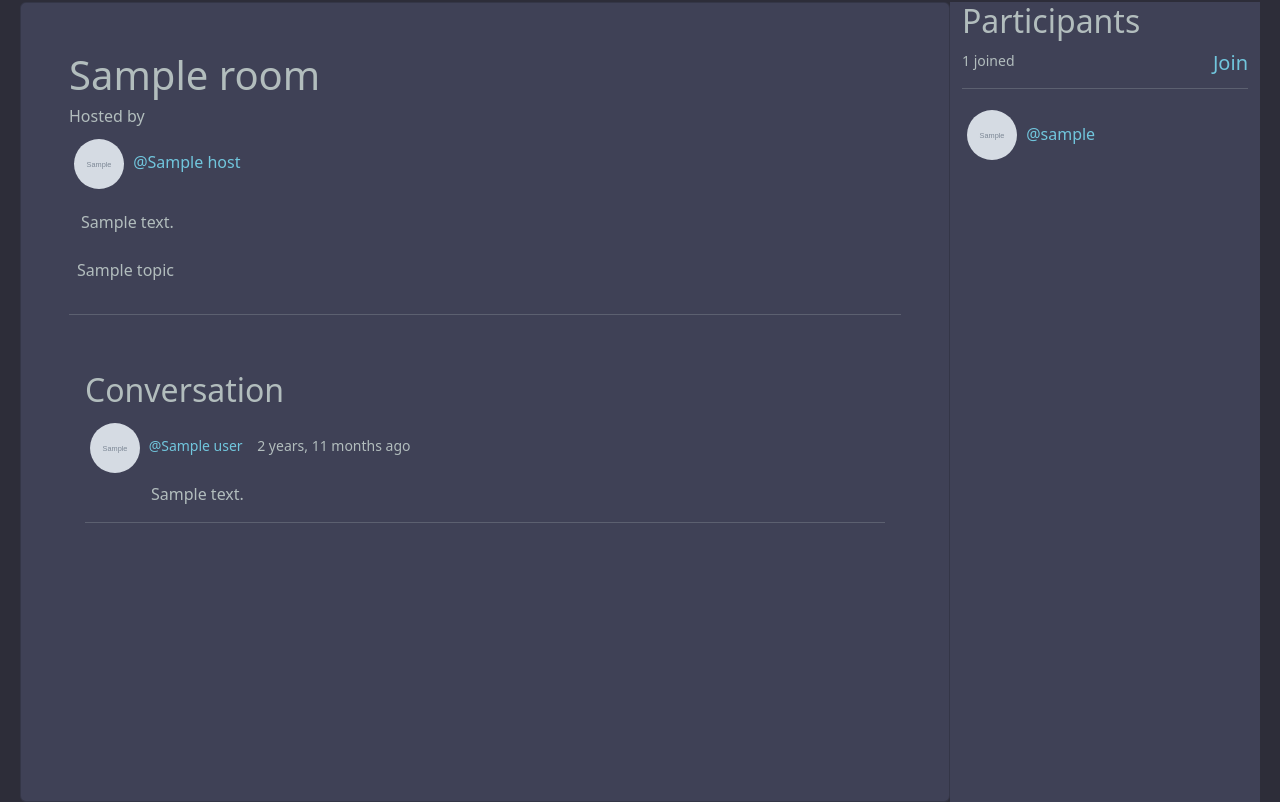
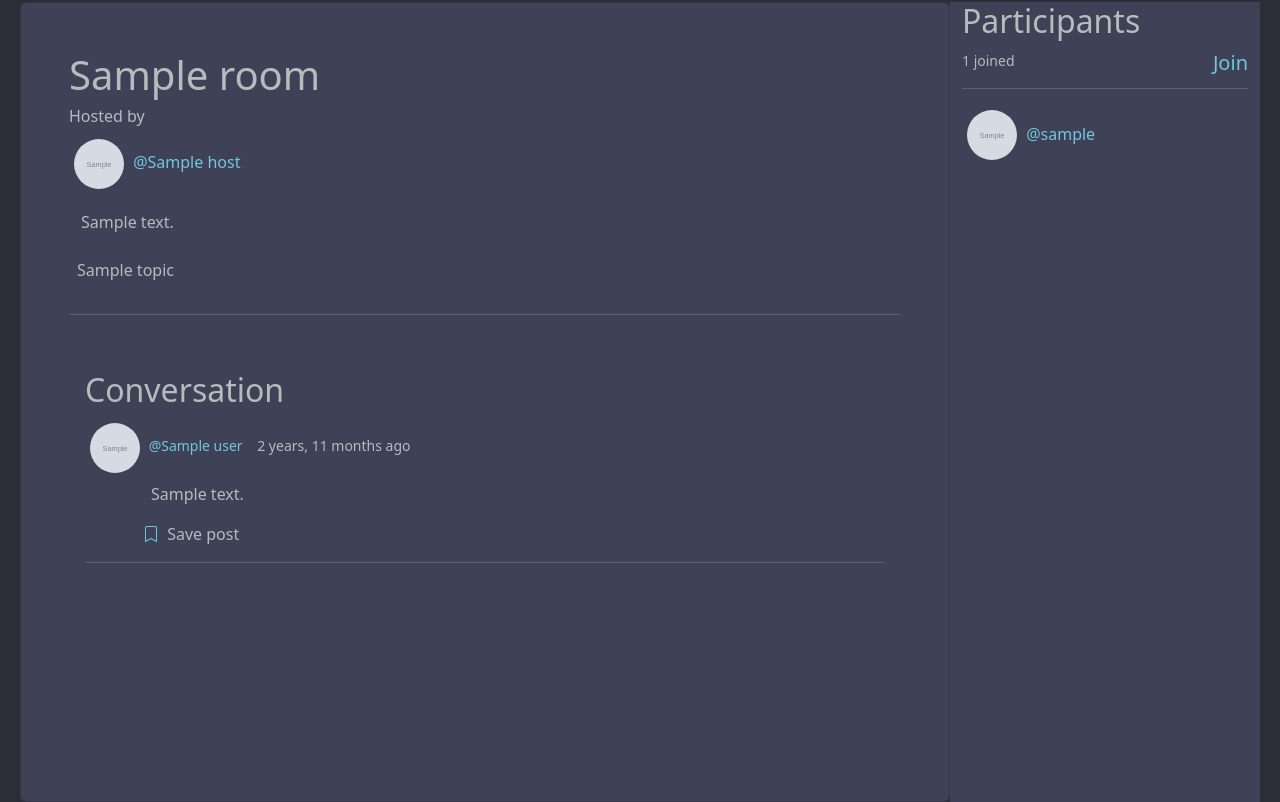
Before and after one commit to ListowelAdolwin/study_mate_app, a Django app: template baseapp/templates/baseapp/room.html in a window 1280 px wide. Shown: the part 92-894 px from the top of the page. Run offline with Django 3.2, Linux system fonts and the light colour scheme; the template is opened without the code that fills it: most values are stand-ins (such as "Sample title", 1, 10 or a date in 2020); grey boxes marked "Sample" are stand-in pictures; some libraries are stand-ins or nearby versions.

Commit message:
Added a save button

```diff
--- a/baseapp/templates/baseapp/room.html
+++ b/baseapp/templates/baseapp/room.html
@@ -61,11 +61,19 @@
                 </small>
                 <div class="message-body">
                 <p class="mt-1 ms-3">{{message.body}}</p>
+                <div class="d-flex">
                 {% if message.user == request.user %}
-                <div>
-                    <a href="{% url 'delete-message' message.id %}"><i class="bi bi-trash ms-3"></i></a>
+                <div class="save-tooltip">
+                    <a class="save-tooltip" href="{% url 'delete-message' message.id %}"><i class="bi bi-trash ms-3"></i></a>
+                    <span class="tooltiptext ms-1">Delete</span>
                 </div>
                 {% endif %}
+                <div class="save-tooltip ms-2" >
+                    <a class="save-tooltip" href="{% url 'save' message.id %}"><i class="bi bi-bookmark"></i></a>
+                    <span class="tooltiptext ms-1">Save post</span>
+                </div>
+
+            </div>
                 </div>
 
             </div>
@@ -80,7 +88,7 @@
             <div class="write-message-form">
                 <form action="" method="POST">
                     {% csrf_token %}
-                    <input class="" style="height:50px;font-size:12pt;" class="form-control mobile-message-form" name="body"
+                    <input class="" style="height:50px;font-size:12pt;" class="mobile-message-form" name="body"
                      type="text" placeholder="Write your message here">
 <!--                     <button class="btn btn-primary" type="submit"><i class="bi bi-send-fill"></i></button>
  -->                </form>
@@ -114,4 +122,9 @@
         {% endfor %}
     </div>
 </div>
+
+<script>
+    const tooltipTriggerList = document.querySelectorAll('[data-bs-toggle="tooltip"]')
+const tooltipList = [...tooltipTriggerList].map(tooltipTriggerEl => new bootstrap.Tooltip(tooltipTriggerEl))
+</script>
 {% endblock content %}
```
